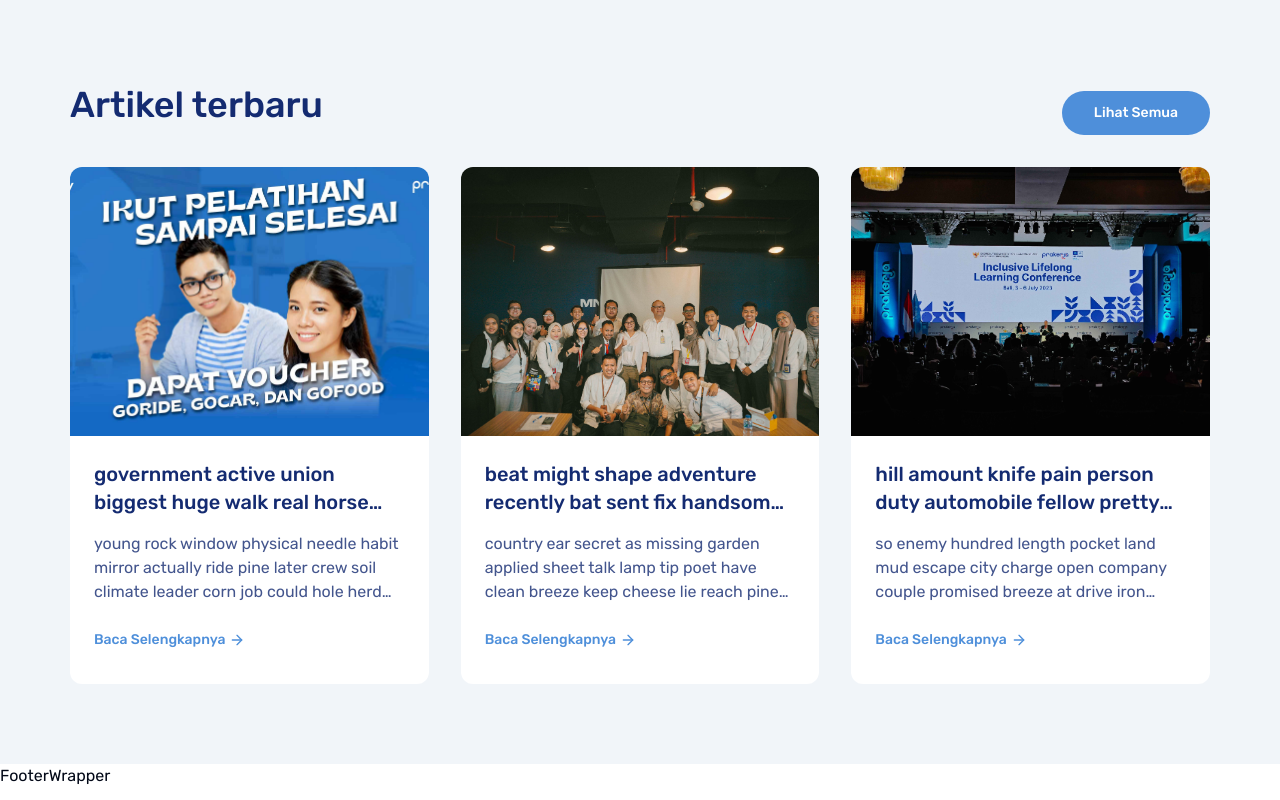
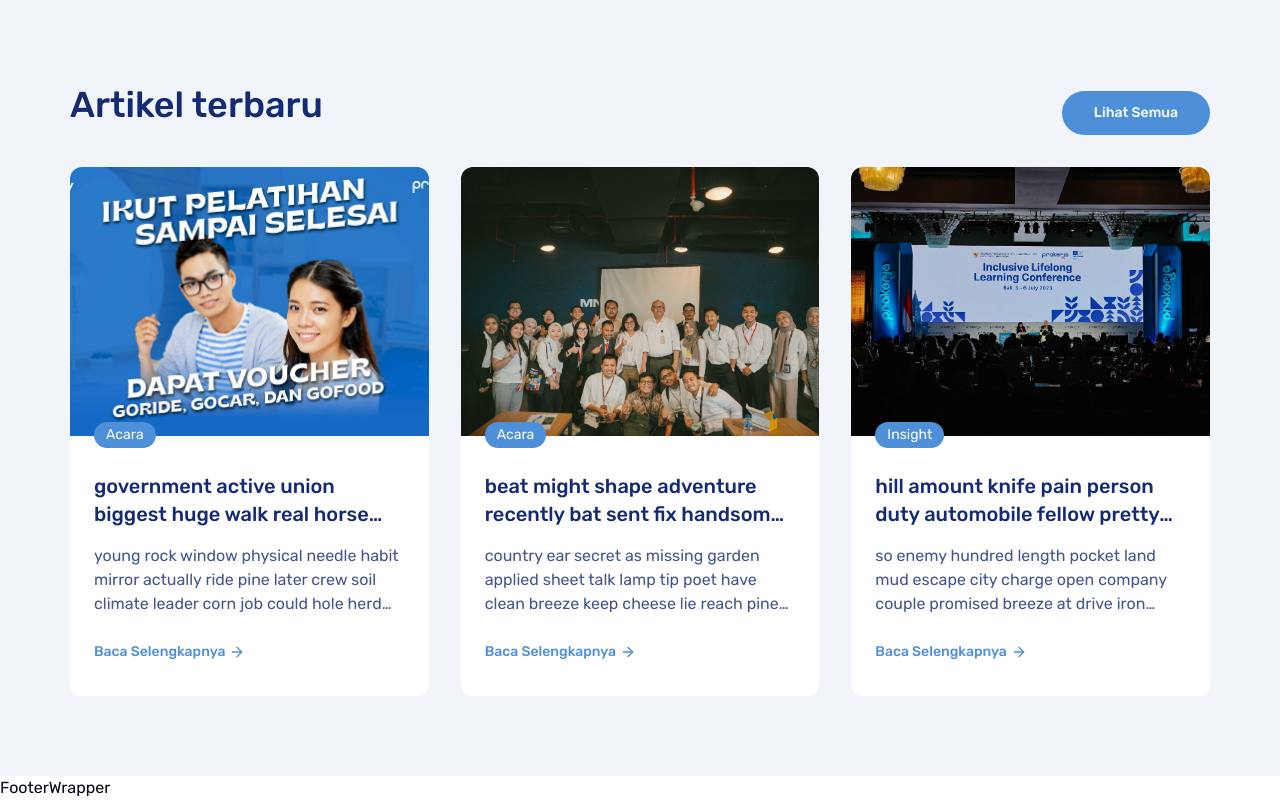
Before and after one commit to shendrongddv/20230722-Prakerja-Clone-Next-JS, a Next.js app: page / in a window 1280 px wide. Shown: the part 4483-5283 px from the top of the page. Built offline with nearby package versions, Linux system fonts and the light colour scheme.

Commit message:
Sabtu, 22 Juli 2023

```diff
--- a/components/blog-card.tsx
+++ b/components/blog-card.tsx
@@ -14,17 +14,22 @@ const BlogCard = () => {
       {items.map((item) => (
         <div
           key={item.id}
-          className="rounded-xl overflow-hidden bg-white group transition ease-linear duration-300 hover:shadow-xl"
+          className="rounded-xl overflow-hidden bg-white group transition ease-linear flex flex-col duration-300 hover:shadow-xl"
         >
           {/* # */}
-          <div className="aspect-[4/3] flex justify-center items-center overflow-hidden">
+          <div className="aspect-[4/3] flex justify-center items-center overflow-hidden isolate">
             <Image
               src={`/blogs/${item.img}`}
               alt={item.title}
               width={400}
               height={300}
-              className="h-full group-hover:scale-105 scale-100 w-auto object-cover transition ease-linear duration-300"
+              className="h-full group-hover:scale-105 scale-100 w-auto object-cover transition ease-linear duration-300 "
             />
+          </div>
+
+          {/* # */}
+          <div className="text-sm leading-none text-white bg-secondary-foreground w-max rounded-full px-3 py-1.5 -mt-3.5 z-10 ml-6">
+            {item.category}
           </div>
 
           {/* # */}
```
